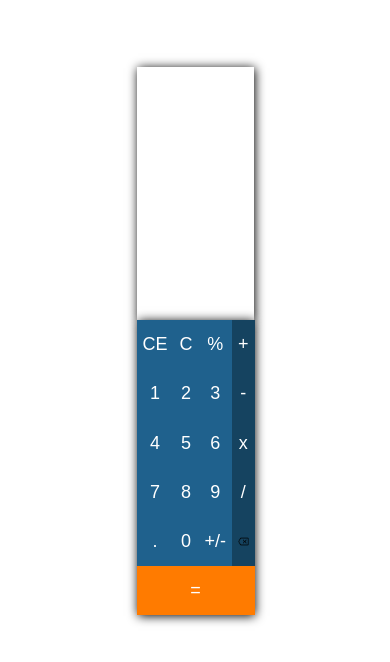
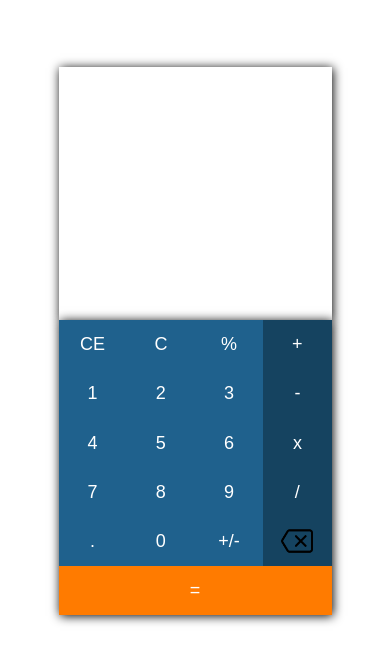
Before and after one commit to EliasLoaiza/Calculadora, a React (Create React App) app: page / in a window 390 px wide. Shown: the part 102-764 px from the top of the page. Built offline with nearby package versions, Linux system fonts and the light colour scheme.

Commit message:
Percentaje,  Responsive Fix and Limits

```diff
--- a/src/Componets/Base/base.css
+++ b/src/Componets/Base/base.css
@@ -10,3 +10,18 @@
     justify-content: center;
     left: 35%;
 }
+@media screen and (max-width: 700px){
+    .base{
+        left: 25%;
+    }
+}
+@media screen and (max-width: 500px){
+    .base{
+        left: 15%;
+    }
+}
+@media screen and (min-width: 700px) and (max-width: 800px) {
+    .base{
+        left: 30%;
+    }
+  }
--- a/src/Componets/Buttoms/Buttoms.css
+++ b/src/Componets/Buttoms/Buttoms.css
@@ -5,6 +5,21 @@
     height: 35vh;
     box-shadow: 1px 1px 10px;
 
+}
+@media screen and (max-width: 700px){
+    .buttoms{
+        width: 50vw;
+    }
+}
+@media screen and (max-width: 500px){
+    .buttoms{
+        width: 70vw;
+    }
+}
+@media screen and (min-width: 700px) and (max-width: 800px) {
+    .buttoms{
+      width: 40vw;
+    }
 }
 .operation {
     background-color: #154360;
--- a/src/Componets/Buttoms/Buttoms.js
+++ b/src/Componets/Buttoms/Buttoms.js
@@ -22,6 +22,9 @@ function Buttoms({setdatosValue , datosValue, setState, state, setHistory, histo
         } else if(operation.complete.includes('*')){
             operation.operator = "*";
             return true;
+        } else if(operation.complete.includes('%')){
+            operation.operator = "%";
+            return true;
         } else {
             return false;
         }
@@ -33,6 +36,11 @@ function Buttoms({setdatosValue , datosValue, setState, state, setHistory, histo
     function deleteNumber(){
         operation.complete = operation.complete.slice(0, -1);
         setdatosValue(operation.complete);
+    }
+    function validatelength(){
+        if(operation.complete.length > 13){
+            operation.complete = operation.complete.slice(0, 13);
+        }
     }
     function addOperator(){
         operation.data2 = operation.complete;
@@ -55,6 +63,12 @@ function Buttoms({setdatosValue , datosValue, setState, state, setHistory, histo
             setHistory(operation.data1);
             setdatosValue(operation.data2);
         }
+    }
+    function percentaje(){
+        let result = Number(operation.complete) / 100;
+        setHistory(operation.complete);
+        setdatosValue(result.toString());
+        setState(true);
     }
     function splitData(){
         let array = operation.complete.split('=');
@@ -89,6 +103,7 @@ function Buttoms({setdatosValue , datosValue, setState, state, setHistory, histo
     }
     function saveDato(data){
         operation.complete = operation.complete + data;
+        validatelength();
         if(operation.solved){
             if(validateOperator()){
                 setState(false);
@@ -125,7 +140,7 @@ function Buttoms({setdatosValue , datosValue, setState, state, setHistory, histo
         <div className='buttoms'>
                 <button className='buttom' onClick={() => deleteData()}>CE</button>
                 <button className='buttom' onClick={() => deleteData()}>C</button>
-                <button className='buttom' onClick={() => saveDato("%")}>%</button>
+                <button className='buttom' onClick={() => percentaje()}>%</button>
                 <button className='buttom' onClick={() => saveDato("1")}>1</button>
                 <button className='buttom' onClick={() => saveDato("2")}>2</button>
                 <button className='buttom' onClick={() => saveDato("3")}>3</button>
--- a/src/Componets/Screen/Screen.css
+++ b/src/Componets/Screen/Screen.css
@@ -2,13 +2,27 @@
     background-color: white;
     width: 30vw;
     height: 30vh;
-    /* border-radius: 10%; */
     box-shadow: 1px 1px 10px;
     display: flex;
     flex-direction: column;
     justify-content: flex-end;
     align-items: flex-end;
     gap: 5vh;
+  }
+  @media screen and (max-width: 700px) {
+    .screen{
+      width: 50vw;
+    }
+  }
+  @media screen and (max-width: 500px) {
+    .screen{
+      width: 70vw;
+    }
+  }
+  @media screen and (min-width: 700px) and (max-width: 800px) {
+    .screen{
+      width: 40vw;
+    }
   }
   .data {
     font-size: 2.5rem;
```
